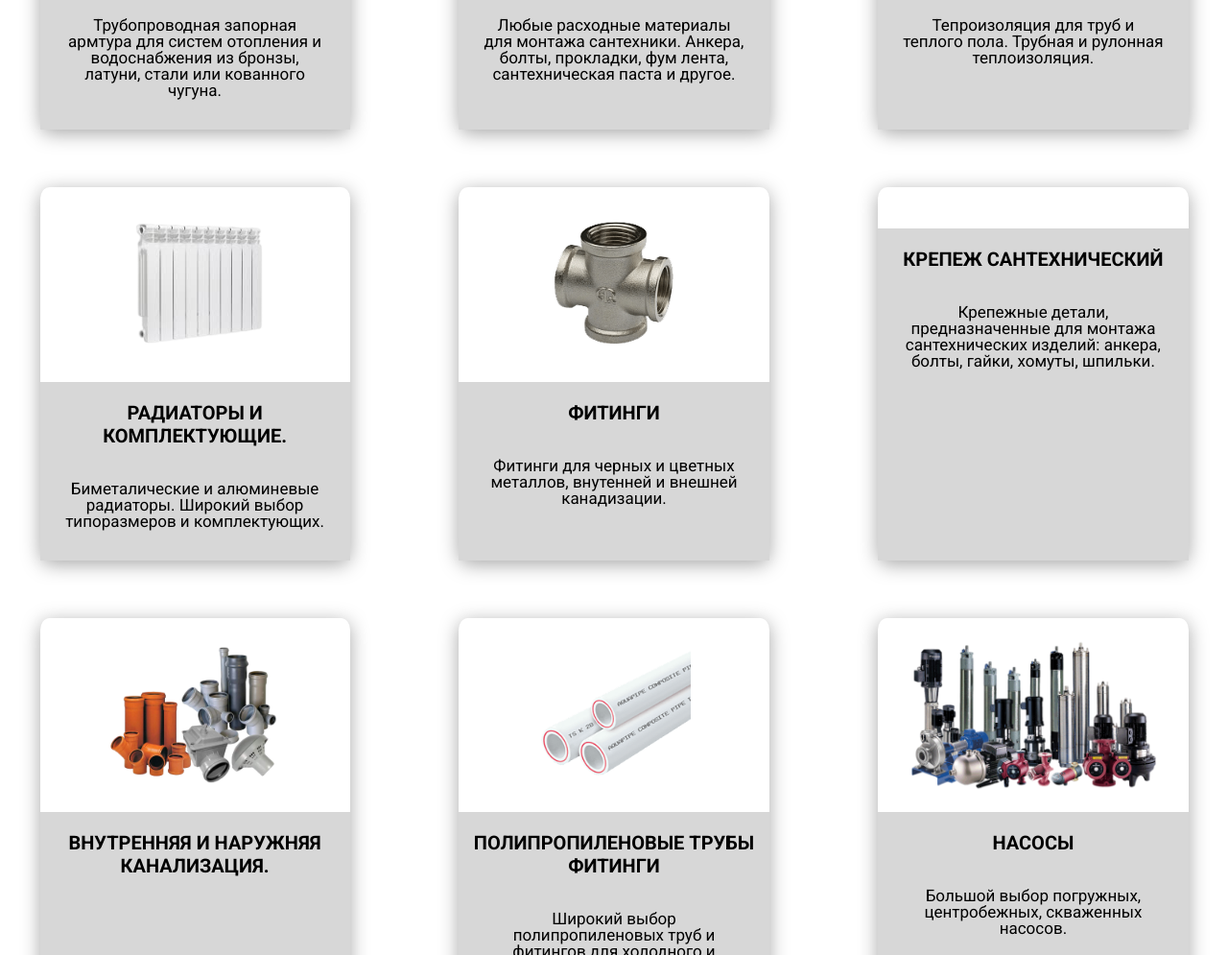
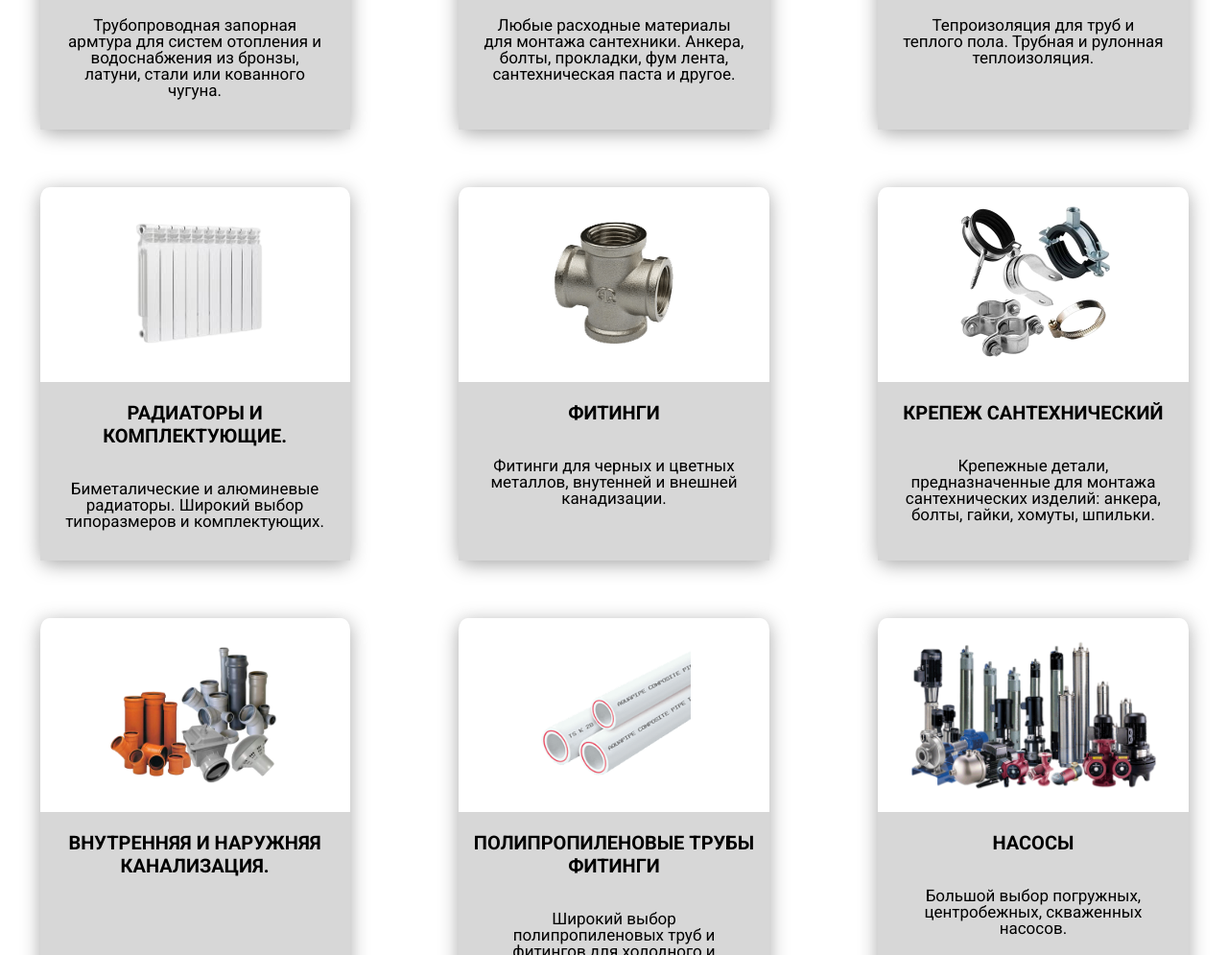
Before and after one commit to shumovsky/prorab, a website: page index.html in a window 1280 px wide. Shown: the part 2344-3339 px from the top of the page at 96% size. Drawn offline with Linux system fonts and the light colour scheme; the site is published under a folder, as on GitHub Pages, so addresses that start at the root find nothing.

Commit message:
some bug fixed

```diff
--- a/index.html
+++ b/index.html
@@ -145,7 +145,7 @@
                     </div>
                     <div class="product__card_item">
                         <div class="product__card_img">
-                            <img src="/src/img/product/krep.png" alt="" />
+                            <img src="./src/img/product/krep.png" alt="" />
                         </div>
                         <div class="product__card_info">
                             <p class="prodect__card_title">Крепеж сантехнический</p>
```
